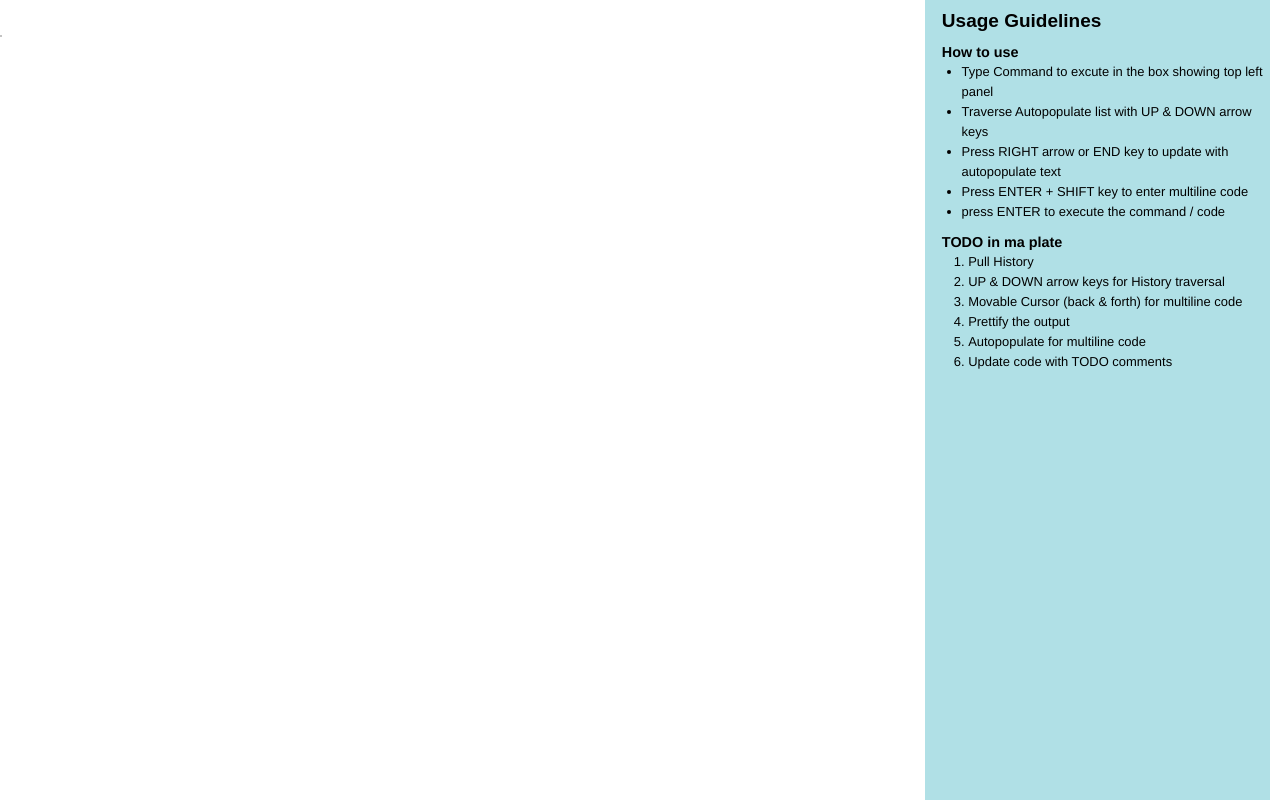
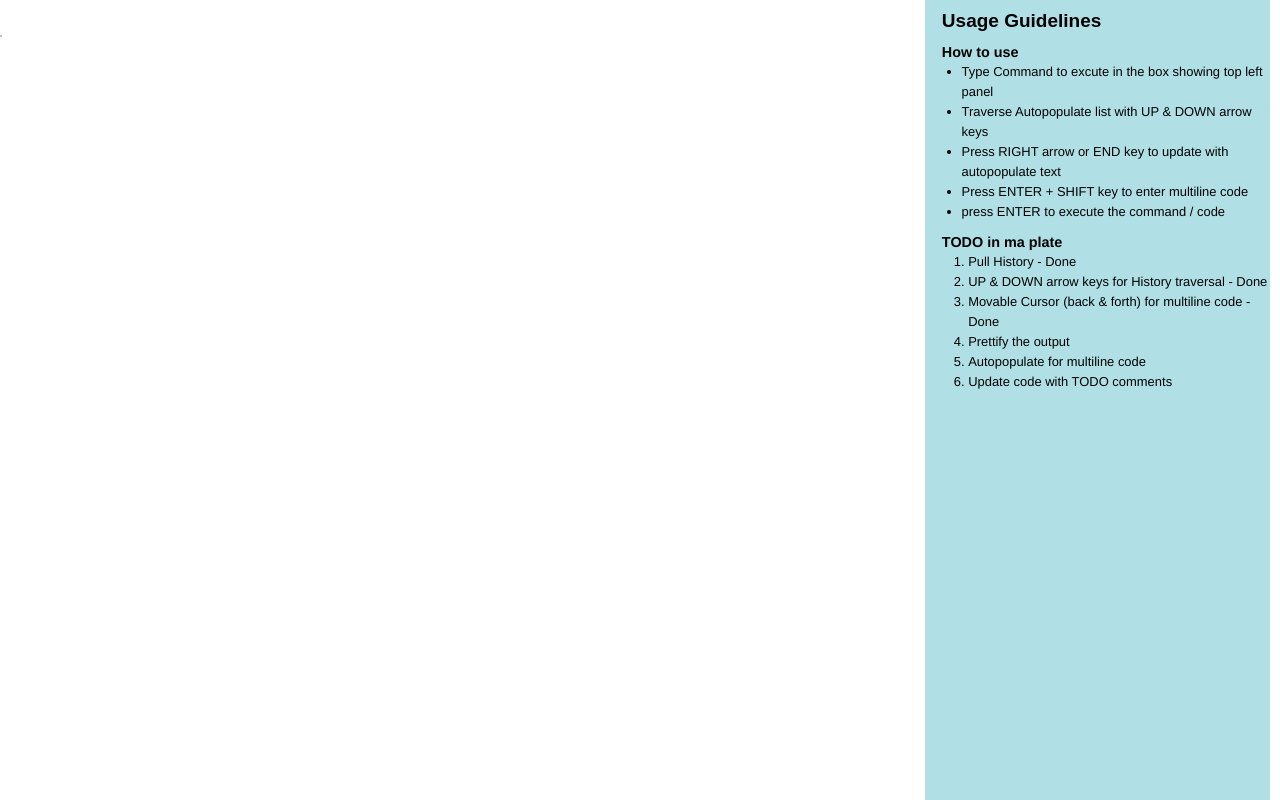
Before and after one commit to maheshtalada/js-command-interpreter, a website: page index.html in a window 1280 px wide. Drawn offline with nearby package versions, Linux system fonts and the light colour scheme.

Commit message:
updated TODO events

```diff
--- a/index.html
+++ b/index.html
@@ -34,9 +34,9 @@
     </ul>
   <h4>TODO in ma plate</h4>
    <ol>
-      <li>Pull History</li>
-      <li>UP & DOWN arrow keys for History traversal</li>
-      <li>Movable Cursor (back & forth) for multiline code</li>
+      <li>Pull History - Done</li>
+      <li>UP & DOWN arrow keys for History traversal - Done</li>
+      <li>Movable Cursor (back & forth) for multiline code -Done </li>
       <li>Prettify the output</li>
       <li>Autopopulate for multiline code</li>
       <li>Update code with TODO comments</li>
```
